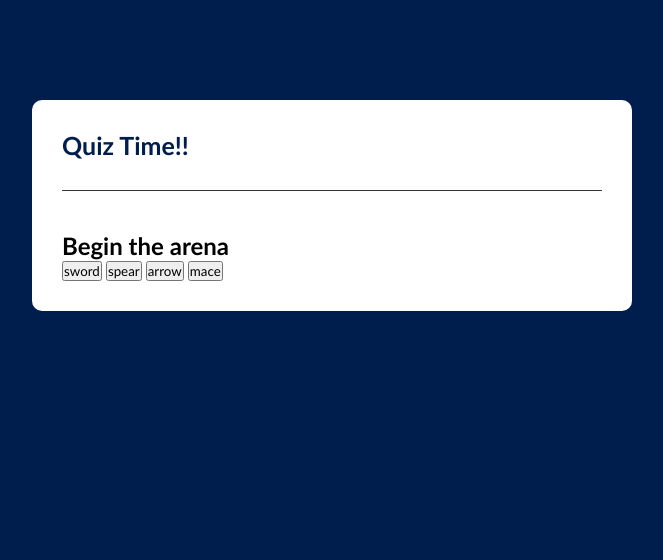
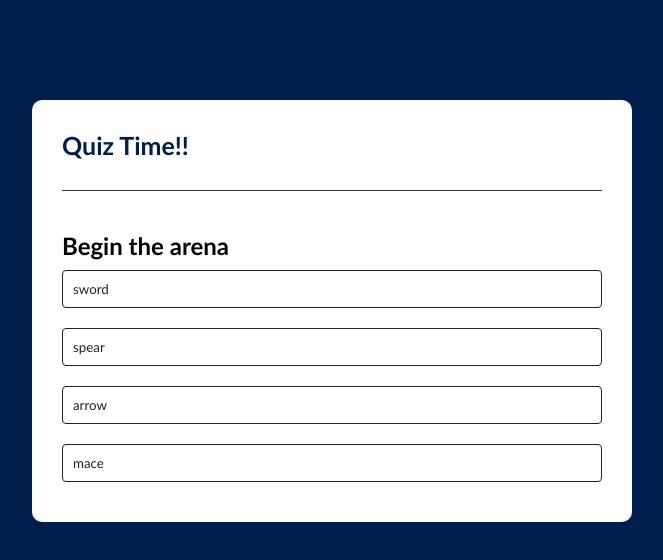
Before and after one commit to Caleb-A-B/Quiz-Game, a plain HTML site: page index.html in a window 1280 px wide. Shown: the whole page, without its empty margins (308-971 px from the left). Drawn offline with Linux system fonts and the light colour scheme.

Commit message:
adjusted answer boxes and added java

```diff
--- a/assets/style.css
+++ b/assets/style.css
@@ -26,5 +26,27 @@ padding-bottom: 30px;
 }
 .quiz{
 padding: 20px 0;
+}
+.quiz h2{
+    font-size: 18px;
+    color: orangered;
+    font-weight: 600;
+}
+.btn{
+    background: #fff;
+    color: #222;
+    font-weight: 500;
+    width: 100%;
+    border: 1px solid #222;
+    padding: 10px;
+    margin: 10px 0;
+    text-align: left;
+    border-radius: 4px;
+    cursor: pointer;
+    transition: all 0.3s;
+}
+.btn:hover{
+    background: #222;
+    color: #fff;
 
 }
--- a/index.html
+++ b/index.html
@@ -20,5 +20,6 @@
         </div>
 
     </div>
+<script src="script.js"></script>
 </body>
 </html>
```
Also changed, not shown: script.js (added).
